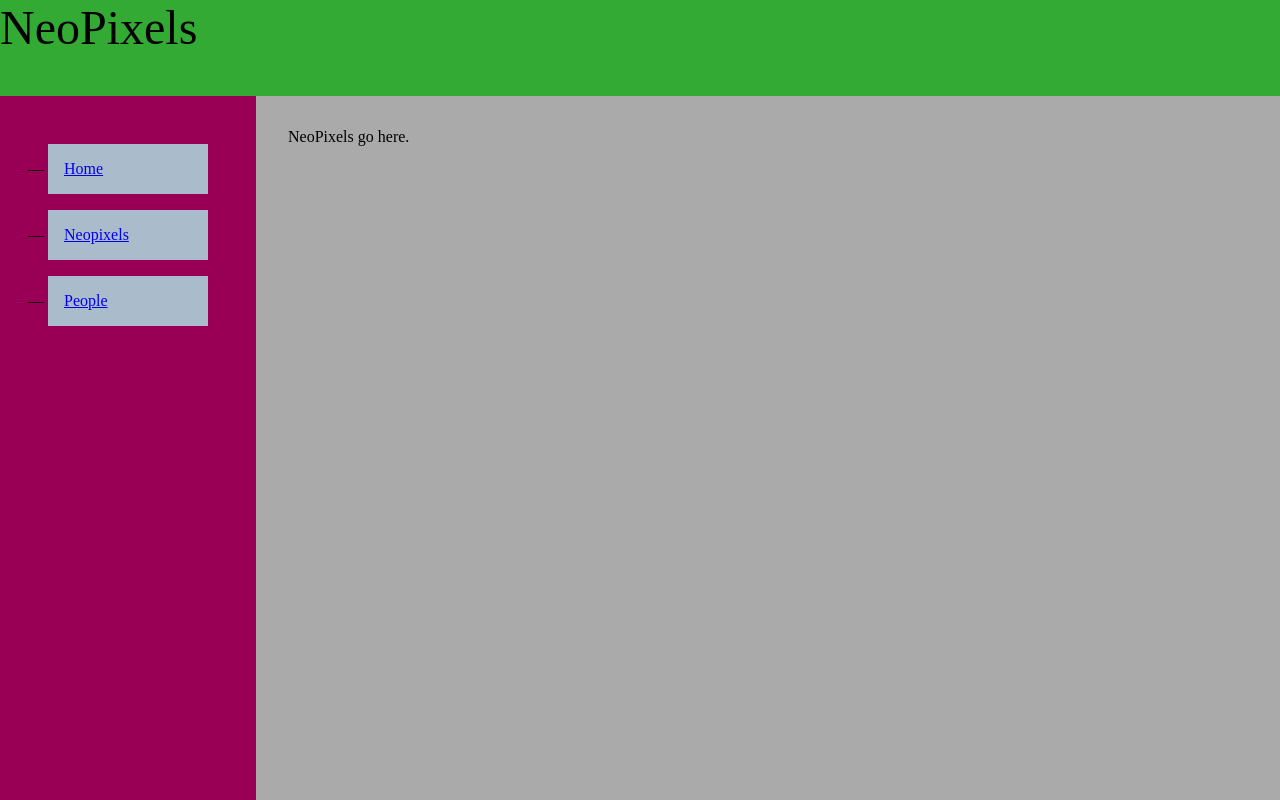
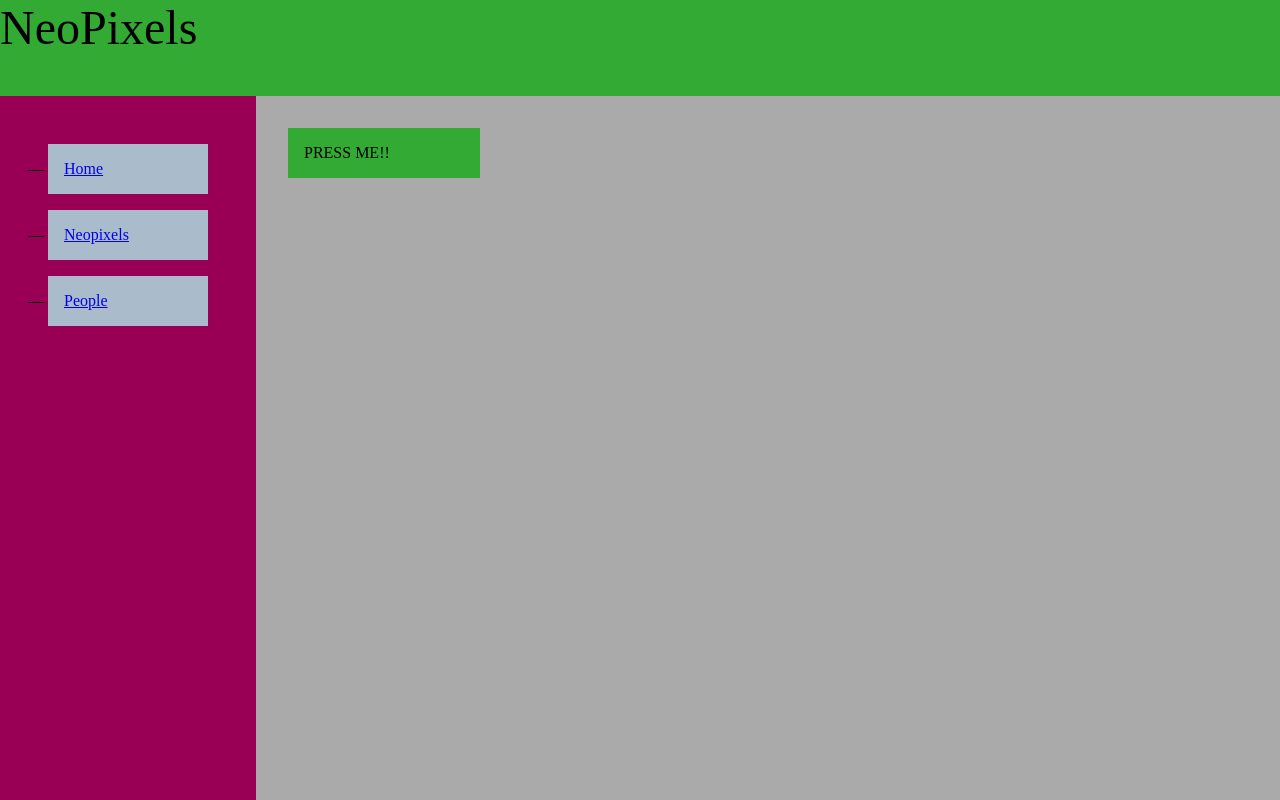
Before and after one commit to Pixunki/pixunkiweb, a Flask app: page /neopixels.html in a window 1280 px wide. Run offline with Flask 2, Linux system fonts and the light colour scheme; some libraries are stand-ins or nearby versions.

Commit message:
function works~!

```diff
--- /dev/null
+++ b/static/other.css
@@ -0,0 +1,9 @@
+#press-me-button {
+    padding: 1em;
+    background-color: #33aa33;
+    width: 10em;
+}
+#press-me-button:hover {
+    background-color: #aa00aa;
+    cursor: pointer;
+}
--- a/templates/default.html
+++ b/templates/default.html
@@ -5,6 +5,7 @@
         <link rel="stylesheet" type="text/css" href="{{ url_for('static', filename='mainstyle.css') }}">
         <link rel="stylesheet" type="text/css" href="{{ url_for('static', filename='tables.css') }}">
         <link rel="stylesheet" type="text/css" href="{{ url_for('static', filename='menustyle.css') }}">
+        <link rel="stylesheet" type="text/css" href="{{ url_for('static', filename='other.css') }}">
     </head>
     <body>
         <div id="top-banner">
--- a/templates/neopixels.html
+++ b/templates/neopixels.html
@@ -3,5 +3,17 @@
 {% block title %}NeoPixels{% endblock %}
 
 {% block content %}
-    NeoPixels go here.
+    <script src="//ajax.googleapis.com/ajax/libs/jquery/1.9.1/jquery.min.js"></script>
+    <script type=text/javascript>
+            $(function() {
+              $('div#press-me-button').bind('click', function() {
+                $.getJSON('/runFunction',
+                    function(data) {
+                  //do nothing
+                });
+                return false;
+              });
+            });
+    </script>
+    <div href="#" id="press-me-button" onclick="run">PRESS ME!!</div>
 {% endblock %}
```
